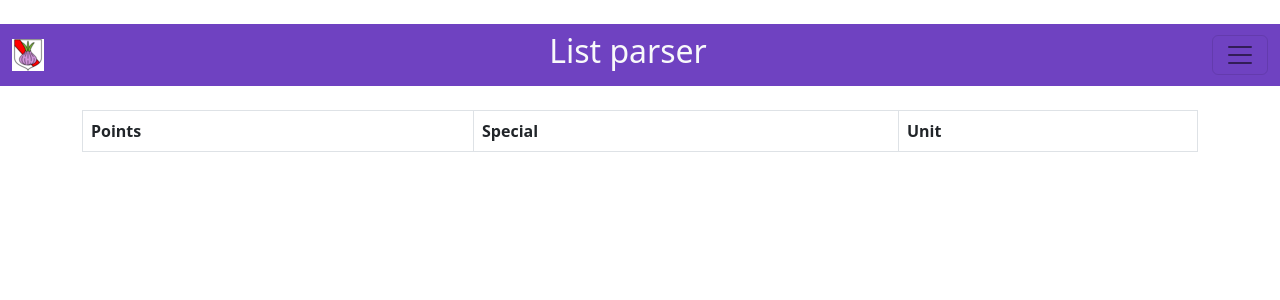
After one commit to Natalia900101/t9aresults, a Django app: page /parse-list/1 in a window 1280 px wide. The commit adds this page. Shown: the top 300 px of the page. Run offline with Django 4.2, Linux system fonts and the light colour scheme; a user stored in the database is signed in; tables that the repository leaves empty hold one stand-in row (values such as "Sample post"); lists and menus that the app fills with data are empty; some libraries are stand-ins or nearby versions.

Commit message:
[#34] create in helpers class with regular expression to parse list, add view with parse list

```diff
--- a/t9a/helpers.py
+++ b/t9a/helpers.py
@@ -1,3 +1,6 @@
+import re
+
+
 class AttributeDict(dict):
     _slots_ = ()
     _getattr_ = dict.__getitem__
@@ -61,3 +64,25 @@ class Ranking:
             o = self.class_name.objects.get(id=id)
             output += f"{o} {self.r[id].games} {self.r[id].win}, {self.r[id].result}\n"
         return output
+
+
+class ListParser:
+    def parser(self, list):
+        regex = re.finditer('^\s*(\d+)\s+-\s+(.+?)\s*$', list, re.MULTILINE)
+        list_group = []
+        sum = 0
+        for r in regex:
+            dupa = {}
+            dupa['points'] = int(r.group(1))
+            dupa['unit'] = r.group(2)
+            dupa['special'] = 200 if re.search('general|battle standard bearer', r.group(2), re.IGNORECASE) else 0
+            sum += dupa['points']
+            list_group.append(dupa)
+        last_regex = re.search('^\s*(\d+)\s*$', list, re.MULTILINE)
+        if last_regex:
+            if int(last_regex.group(1)) == sum:
+                return list_group
+            else:
+                return []
+        else:
+            return list_group
--- a/t9a/templates/lists.html
+++ b/t9a/templates/lists.html
@@ -11,7 +11,7 @@
 <ol>
 {% for list in lists %}
 <li>
- <a href="{% url 't9a:add-list' pk=list.id %}">{{list}}</a><br/>
+    {{list}} <a class="btn btn-success btn-sm" href="{% url 't9a:add-list' pk=list.id %}">Edit list</a> <a class="btn btn-primary btn-sm" href="{% url 't9a:parse-list' pk=list.id %}" role="button">Parse list</a>
     {% if list.uses_supplement %}uses supplement{% endif %}
   <pre>{{list.list}}</pre>
 </li>
--- /dev/null
+++ b/t9a/templates/parse-list.html
@@ -0,0 +1,28 @@
+{% extends 'base.html' %}
+
+{% block title %}
+  Lists
+{% endblock %}
+
+{% block container %}
+<div >
+    <table class="table table-bordered border-black">
+      <thead>
+      <tr>
+            <th>Points</th>
+              <th>Special</th>
+              <th>Unit</th>
+        </tr>
+      </thead>
+      <tbody>
+        {% for lp in list_parser %}
+       <tr>
+            <td>{{lp.points}}</td>
+            <td>{{lp.special}}</td>
+            <td>{{lp.unit}}</td>
+        </tr>
+        {% endfor %}
+      </tbody>
+    </table>
+</div>
+{% endblock %}
--- a/t9a/urls.py
+++ b/t9a/urls.py
@@ -10,6 +10,7 @@ urlpatterns = [
     path('results/', views.ResultView.as_view(), name='results'),
     path('lists/<int:pk>', views.ListsView.as_view(), name='lists'),
     path('lists/', views.ListsView.as_view(), name='lists'),
+    path('parse-list/<int:pk>', views.ParseList.as_view(), name='parse-list'),
     path('add-list/<int:pk>', views.AddListView.as_view(), name='add-list'),
     path('add-list/', views.AddListView.as_view(), name='add-list'),
     path('my-account/', views.ChangeUsernameView.as_view(), name='my-account'),
--- a/t9a/views.py
+++ b/t9a/views.py
@@ -13,7 +13,7 @@ from django.views import View
 
 from . import forms
 from .forms import UsernameForm, GameForm, MyResultForm, OpResultForm, AddListForm, ApproveResultForm
-from .helpers import Ranking
+from .helpers import Ranking, ListParser
 from .models import Results, Lists, Games, Army, UserRenamed, GamingGroup
 
 
@@ -203,6 +203,22 @@ class ListsView(LoginRequiredMixin, View):
             context={
                 'lists': lists,
                 'head': head
+            }
+        )
+
+
+class ParseList(LoginRequiredMixin, View):
+    def get(self, request, pk):
+        head = 'List parser'
+        list = Lists.objects.get(id=pk).list
+        parser = ListParser()
+        list_parser = parser.parser(list)
+        return render(
+            request,
+            'parse-list.html',
+            context={
+                'head': head,
+                'list_parser': list_parser
             }
         )
 
```
Also changed, not shown: 1 other file.
